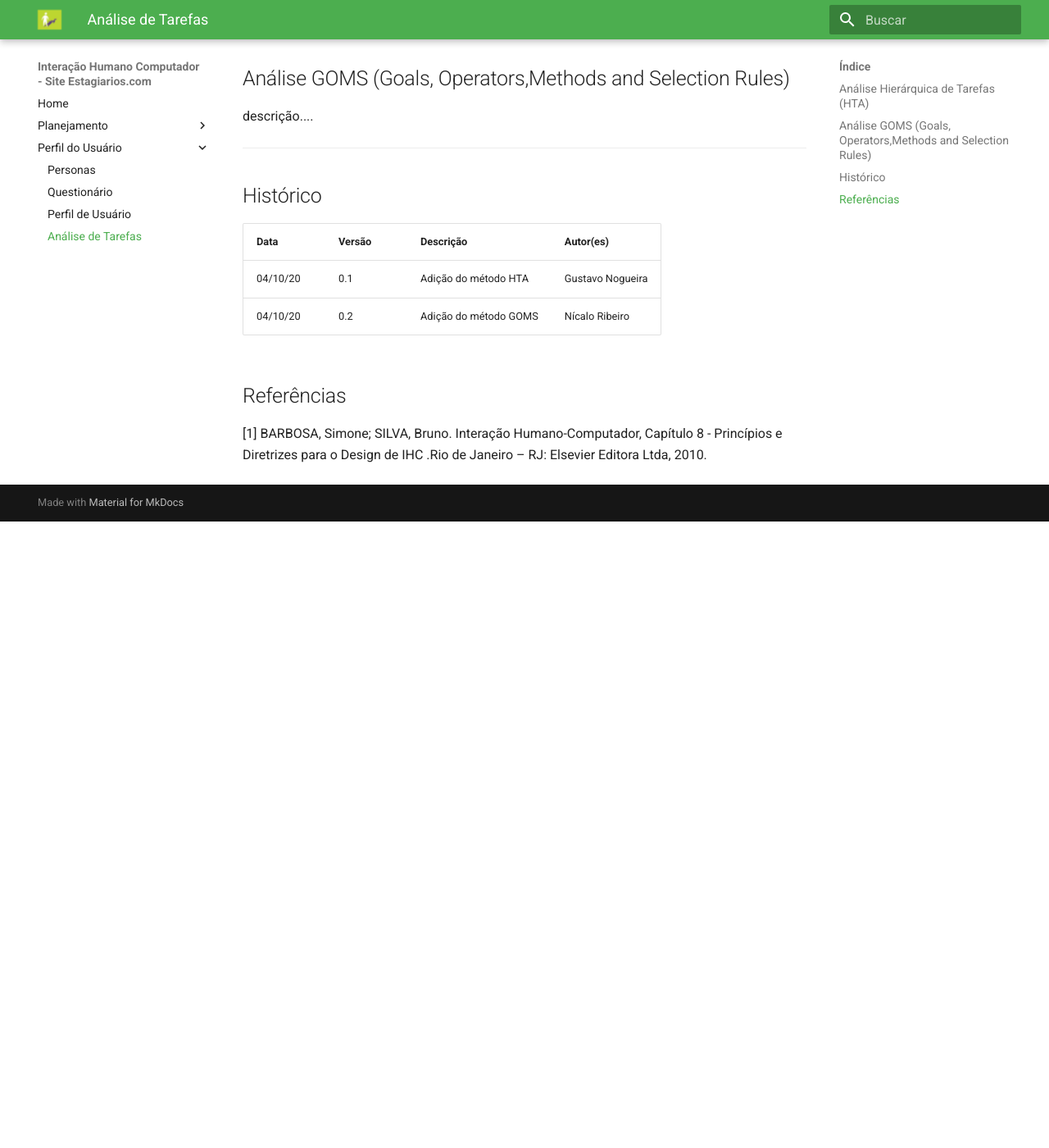
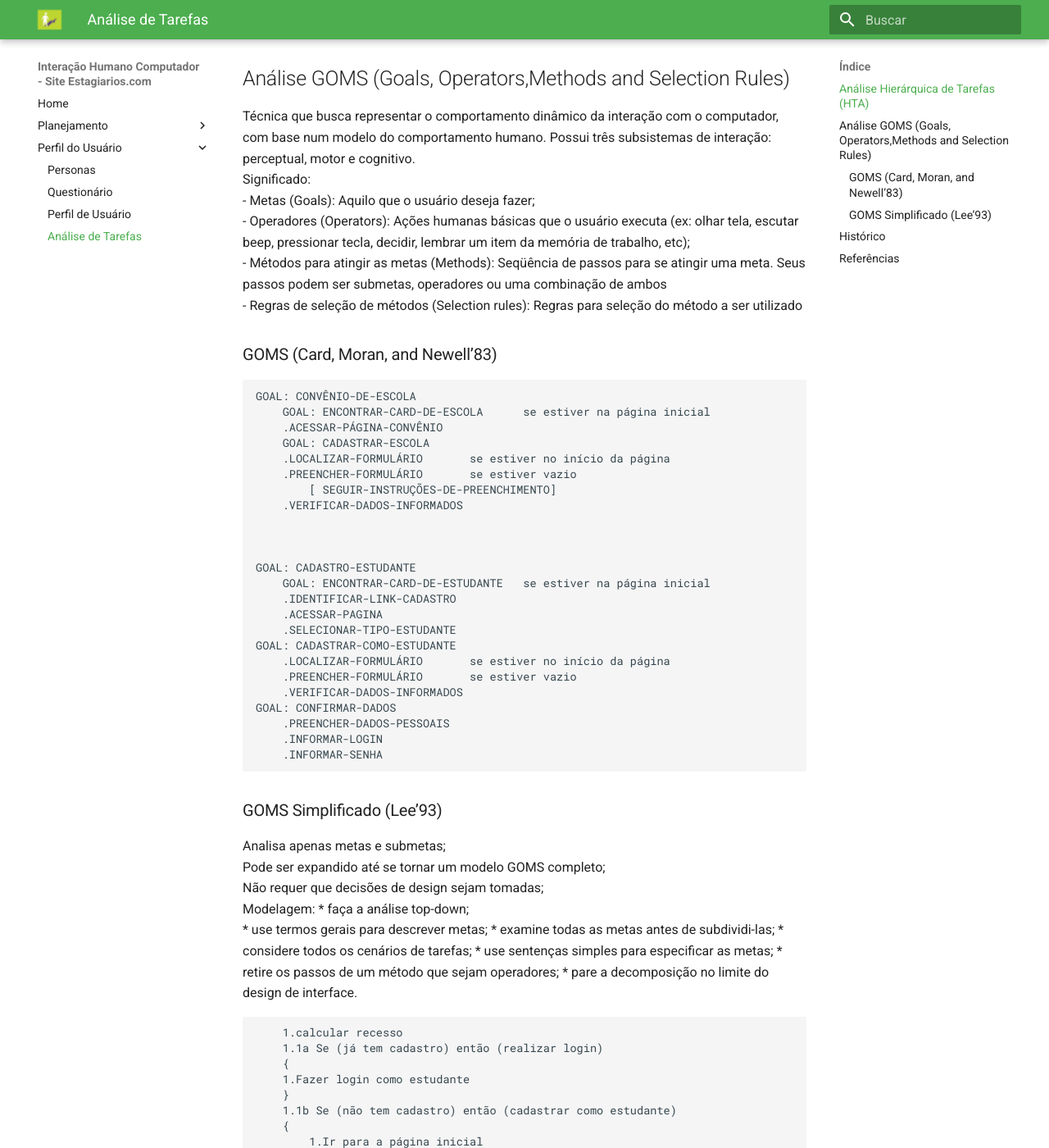
Before and after one commit to Gustavo-Nogueira/2020.1-Estagiarios.com, an MkDocs documentation site: the page built from docs/perfil_usuario/analise_tarefas.md, in a window 1280 px wide and 1400 px high, scrolled down 774 px. Shown: the whole window at 82% size. Built offline with MkDocs 1.6.1 and Material for MkDocs 9.7.7, drawn with Linux system fonts in a browser that asks for light colours; before the commit the page ends 1410 px from its top, so only the background shows below that; some of the changed text lies outside the part shown.

Commit message:
[#3] Adicao de analise de tarefas utilizando o GOMS

```diff
--- a/docs/perfil_usuario/analise_tarefas.md
+++ b/docs/perfil_usuario/analise_tarefas.md
@@ -23,7 +23,82 @@ Foi desenvolvida para entender as competências e habilidades exibidas em tarefa
 
 ## Análise GOMS (Goals, Operators,Methods and Selection Rules)
 
-descrição....
+Técnica que busca representar o comportamento dinâmico da interação com o computador, com base num modelo do comportamento humano. Possui três subsistemas de interação: perceptual, motor e cognitivo.
+Significado:
+- Metas (Goals): Aquilo que o usuário deseja fazer;
+- Operadores (Operators): Ações humanas básicas que o usuário executa (ex: olhar tela, escutar beep, pressionar tecla, decidir, lembrar um item da memória de trabalho, etc);
+- Métodos para atingir as metas (Methods): Seqüência de passos para se atingir uma meta. Seus passos podem ser submetas, operadores ou uma combinação de ambos
+- Regras de seleção de métodos (Selection rules): Regras para seleção do método a ser utilizado
+
+### GOMS (Card, Moran, and Newell’83)
+    GOAL: CONVÊNIO-DE-ESCOLA
+	    GOAL: ENCONTRAR-CARD-DE-ESCOLA		se estiver na página inicial
+		.ACESSAR-PÁGINA-CONVÊNIO
+	    GOAL: CADASTRAR-ESCOLA
+		.LOCALIZAR-FORMULÁRIO		se estiver no início da página
+		.PREENCHER-FORMULÁRIO	    se estiver vazio
+			[ SEGUIR-INSTRUÇÕES-DE-PREENCHIMENTO]
+		.VERIFICAR-DADOS-INFORMADOS
+
+
+
+    GOAL: CADASTRO-ESTUDANTE
+	    GOAL: ENCONTRAR-CARD-DE-ESTUDANTE	se estiver na página inicial
+		.IDENTIFICAR-LINK-CADASTRO
+		.ACESSAR-PAGINA
+		.SELECIONAR-TIPO-ESTUDANTE
+	GOAL: CADASTRAR-COMO-ESTUDANTE
+		.LOCALIZAR-FORMULÁRIO		se estiver no início da página
+		.PREENCHER-FORMULÁRIO	    se estiver vazio
+		.VERIFICAR-DADOS-INFORMADOS
+	GOAL: CONFIRMAR-DADOS
+		.PREENCHER-DADOS-PESSOAIS
+		.INFORMAR-LOGIN
+		.INFORMAR-SENHA
+
+
+
+### GOMS Simplificado (Lee’93)
+Analisa apenas metas e submetas;
+Pode ser expandido até se tornar um modelo GOMS completo;
+Não requer que decisões de design sejam tomadas;
+Modelagem:
+* faça a análise top-down;
+* use termos gerais para descrever metas;
+* examine todas as metas antes de subdividi-las;
+* considere todos os cenários de tarefas;
+* use sentenças simples para especificar as metas;
+* retire os passos de um método que sejam operadores;
+* pare a decomposição no limite do design de interface.
+
+        1.calcular recesso
+        1.1a Se (já tem cadastro) então (realizar login)
+	    {
+        1.Fazer login como estudante
+        }
+        1.1b Se (não tem cadastro) então (cadastrar como estudante)
+	    {
+		    1.Ir para a página inicial
+            2.Identificar o card de Estudante
+            3.Acessar o link de cadastro
+            4.Preencher os dados
+            5.Confirmar dados
+            6.Confirmar cadastro no email informado
+            7.Realizar login
+	    }
+        1.2 calcular recesso remunerado
+	    {
+		    1.Identificar link de calcular recesso na página de usuário
+		    2.Acessar página
+		    3.Localizar novo link para cálculo de recesso
+		    4.Acessar nova página
+		    5.Preencher os campos necessários
+		    6.Clicar no botão de calcular
+            7.Ter acesso aos dados
+	    }
+
+
+
 
 ---
 
```
